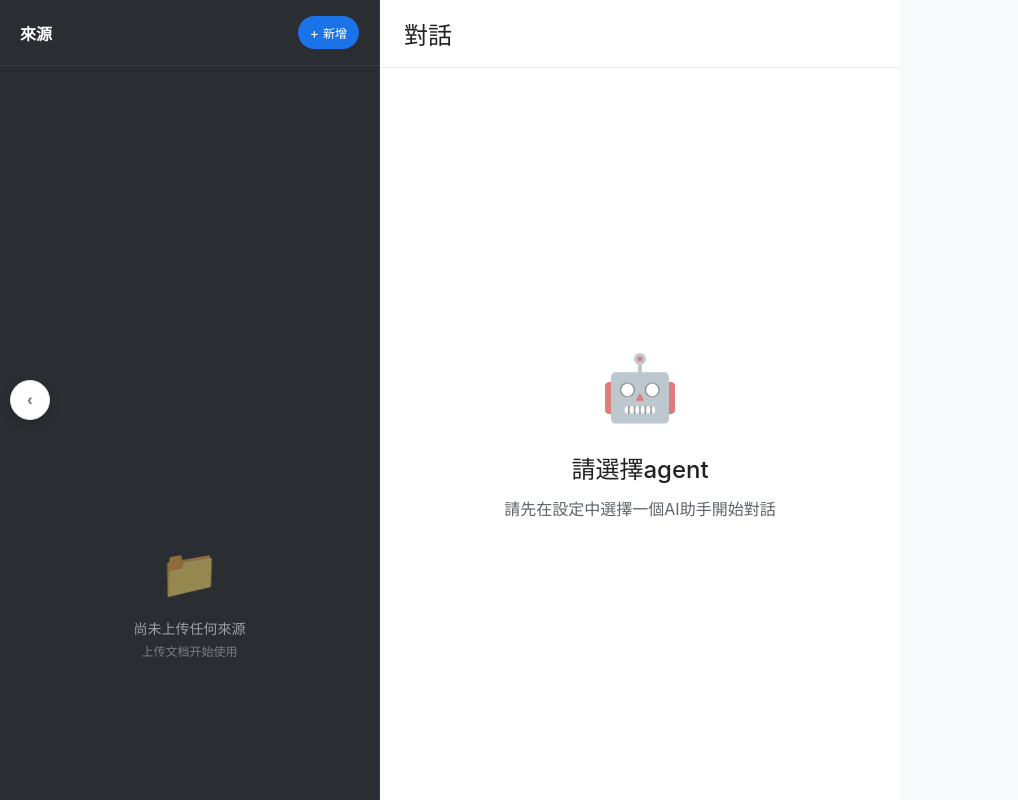
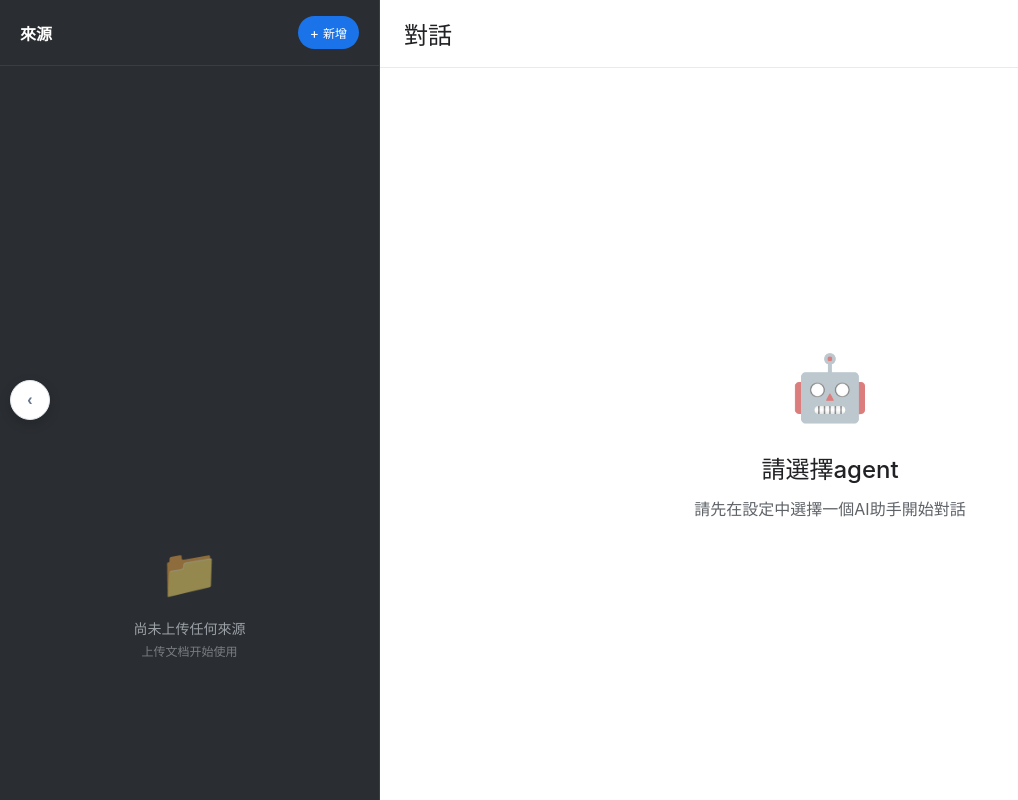
Before and after one commit to Chunshan-Theta/ragflow-client, a React (Create React App) app: page /notebook in a window 1280 px wide. Shown: the whole page, without its empty margins (0-1018 px from the left). Built offline with nearby package versions, Linux system fonts and the light colour scheme.

Commit message:
Fix NotebookLMPage: Correct marginRight logic to ensure proper layout when right sidebar is open.

```diff
--- a/src/pages/NotebookLMPage.tsx
+++ b/src/pages/NotebookLMPage.tsx
@@ -71,7 +71,7 @@ const NotebookLMPage: React.FC = () => {
       <div style={{
         ...styles.mainArea,
         marginLeft: isSidebarOpen ? '380px' : '0px',
-        marginRight: isRightSidebarOpen ? '380px' : '0px',
+        marginRight: isRightSidebarOpen ? '0px' : '0px',
       }}>
         <ChatPanel />
       </div>
```
